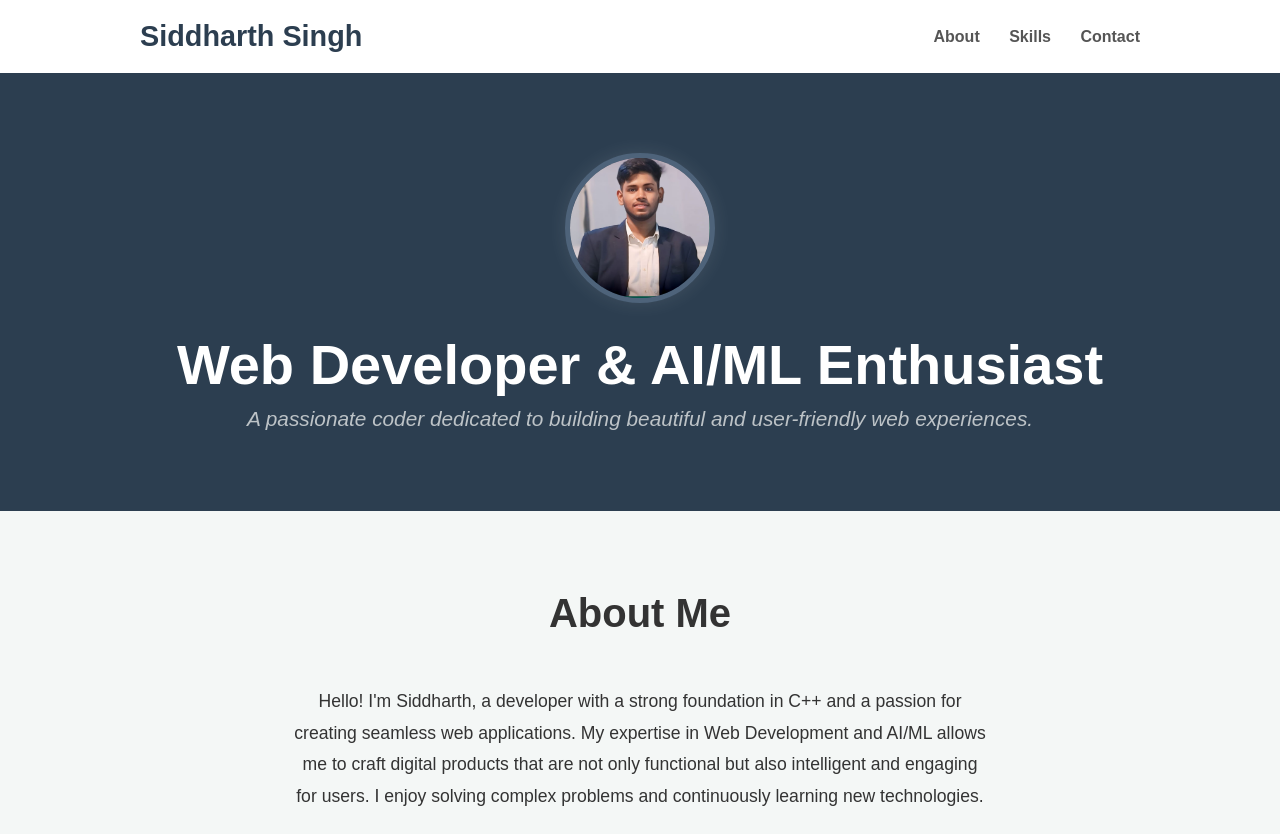
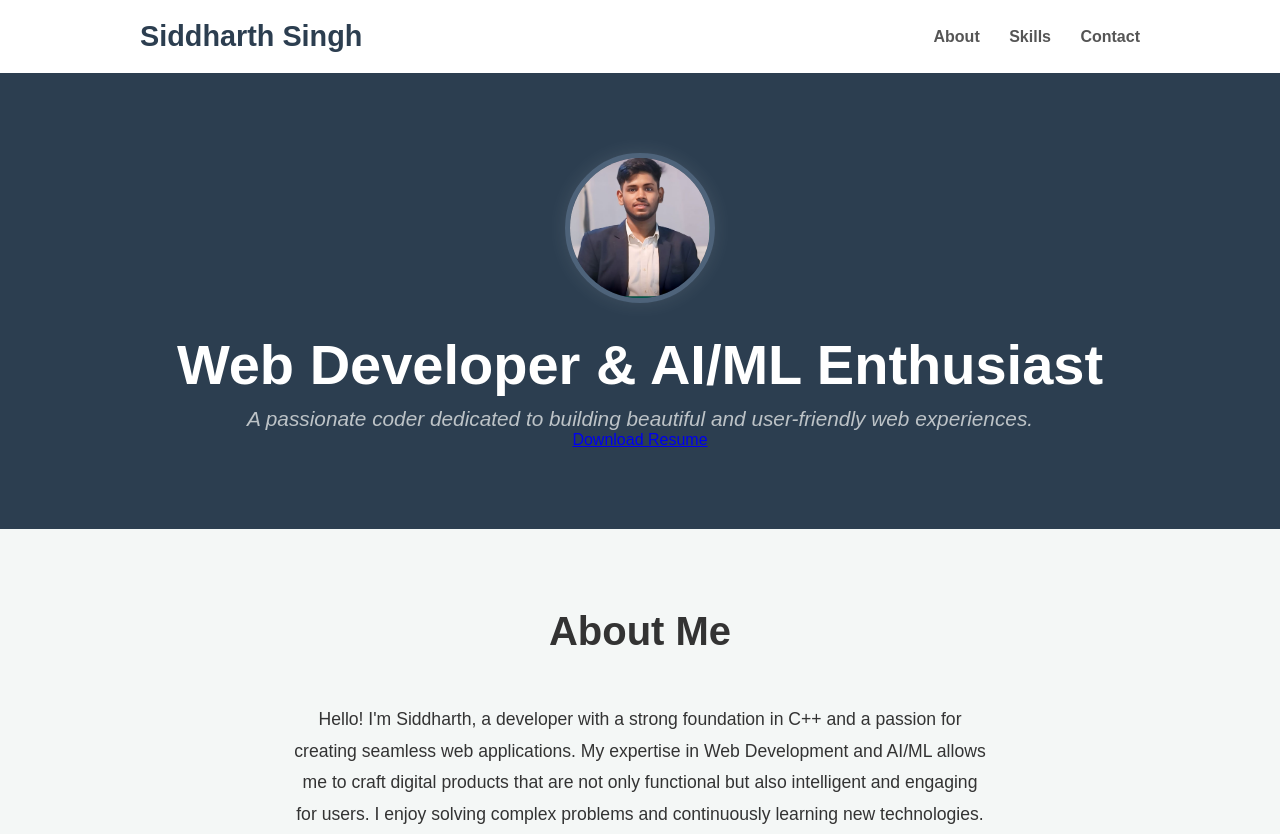
Before and after one commit to siddharth180906/CodSoft, a plain HTML site: page portfolio/index.html in a window 1280 px wide. Shown: the top 834 px of the page. Drawn offline with Linux system fonts and the light colour scheme.

Commit message:
Update index.html

```diff
--- a/portfolio/index.html
+++ b/portfolio/index.html
@@ -25,6 +25,8 @@
             <img src="Screenshot 2025-05-03 150158.png" alt="Siddharth Singh">
             <h1>Web Developer & AI/ML Enthusiast</h1>
             <p>A passionate coder dedicated to building beautiful and user-friendly web experiences.</p>
+                         <a href="resume.pdf" download class="resume-button">Download Resume</a>
+
         </section>
 
         <section class="about" id="about">
```
